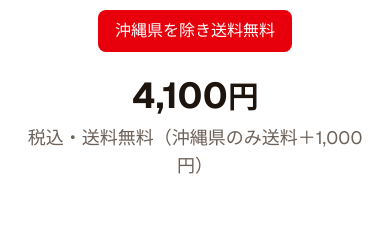
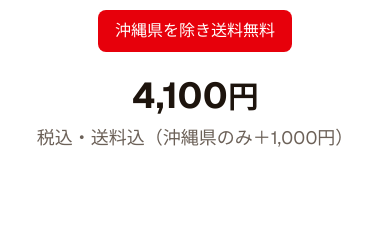
Before and after one commit to hajiox/mishirazu, a Next.js app: page / in a window 390 px wide. Shown: the part 1411-1641 px from the top of the page. Built offline with nearby package versions, Linux system fonts and the light colour scheme.

Commit message:
Keep persimmon shipping note compact on mobile

```diff
--- a/app/page.tsx
+++ b/app/page.tsx
@@ -151,7 +151,7 @@ export default function PersimmonLandingPage() {
                 <p className="text-4xl md:text-5xl font-bold text-foreground mb-2">
                   4,100<span className="text-3xl md:text-4xl">円</span>
                 </p>
-                <p className="text-lg md:text-xl text-muted-foreground">税込・送料無料（沖縄県のみ送料＋1,000円）</p>
+                <p className="text-lg md:text-xl text-muted-foreground">税込・送料込（沖縄県のみ＋1,000円）</p>
               </div>
             </div>
           </div>
@@ -388,7 +388,7 @@ export default function PersimmonLandingPage() {
             <p className="text-4xl md:text-5xl font-bold text-foreground mb-2">
               4,100<span className="text-3xl md:text-4xl">円</span>
             </p>
-            <p className="text-lg md:text-xl text-muted-foreground">税込・送料無料（沖縄県のみ送料＋1,000円）</p>
+            <p className="text-lg md:text-xl text-muted-foreground">税込・送料込（沖縄県のみ＋1,000円）</p>
           </div>
         </div>
       </section>
```
